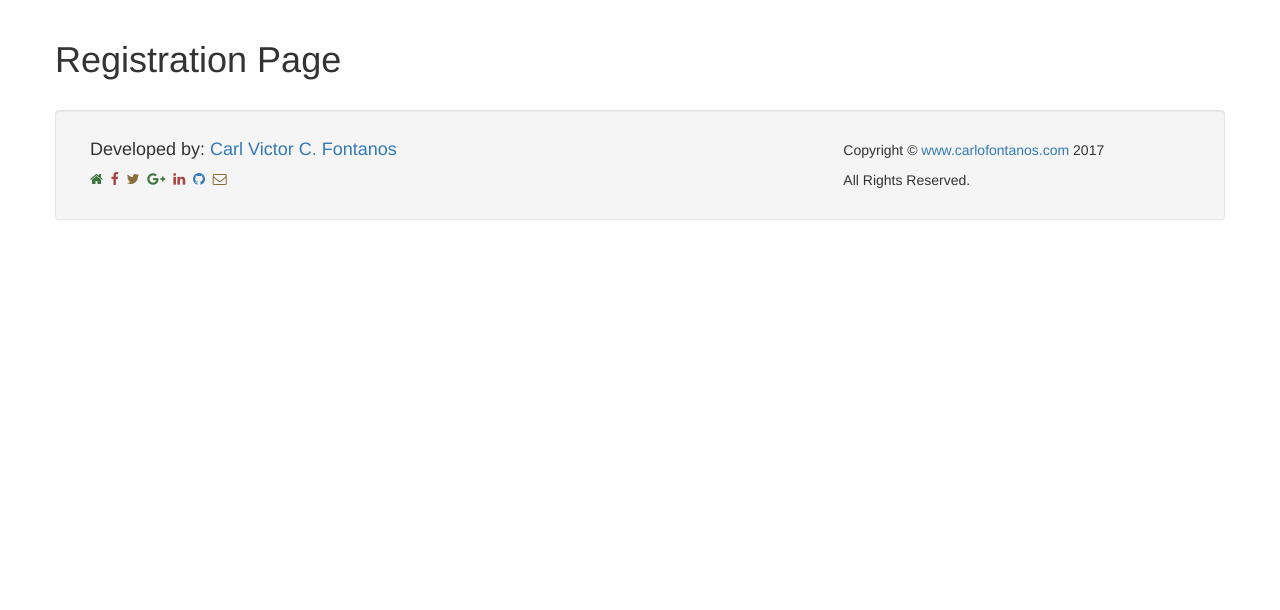
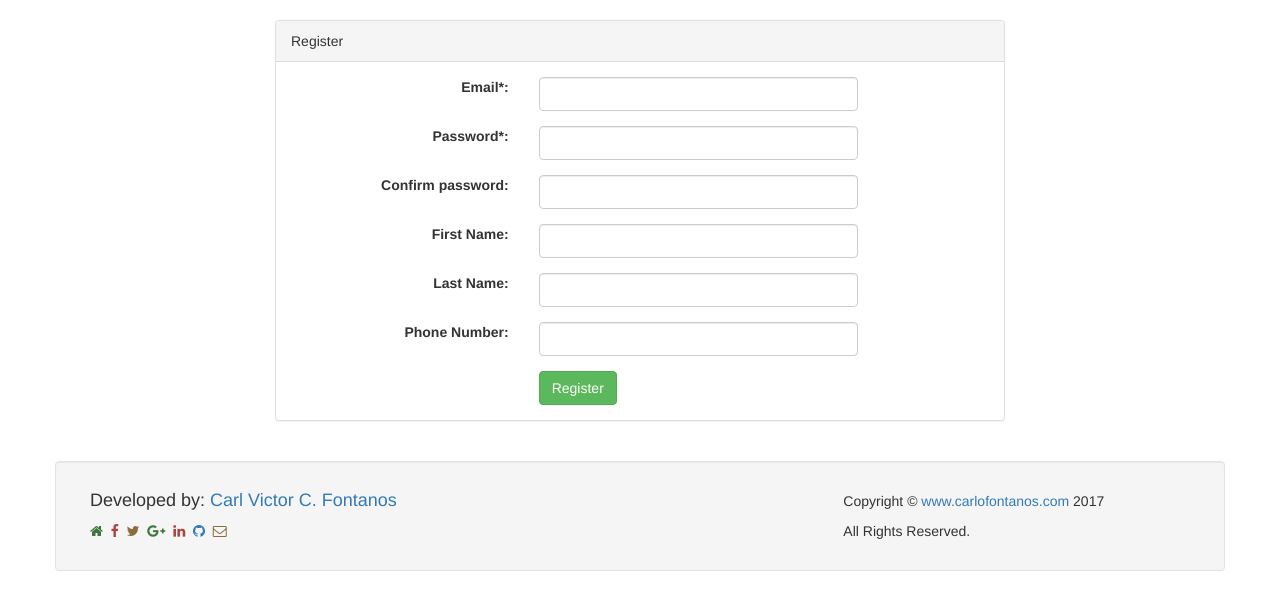
Before and after one commit to mutyaba84/python-ecommerce, a Django app: page /ecommerce/user/register/ in a window 1280 px wide. Shown: the part 52-662 px from the top of the page. Run offline with Django 3.2, Linux system fonts and the light colour scheme; some libraries are stand-ins or nearby versions.

Commit message:
Added registration template.

```diff
--- a/ecommerce/templates/ecommerce/user/register.html
+++ b/ecommerce/templates/ecommerce/user/register.html
@@ -1,5 +1,57 @@
 {% extends "ecommerce/base.html" %}
 
 {% block content %}
-	<h1>Registration Page</h1>
+	<div class="container">
+		<form action="" method="post">
+			<div class="col-md-8 col-md-offset-2">
+				<div class="panel panel-default">
+					<div class="panel-heading">Register</div>
+					<div class="panel-body">
+						{% if error_message %}
+							<p class="bg-danger p-d ml-b">{{ error_message }}</p>
+						{% endif %}
+						<div class="form-group clearfix">
+							<label class="col-md-4 control-label text-right">Email<span class="text-red">*</span>:</label>
+							<div class="col-md-6">
+								<input type="text" name="email" value="" class="form-control">
+							</div>
+						</div>
+						<div class="form-group clearfix">
+							<label class="col-md-4 control-label text-right">Password<span class="text-red">*</span>:</label>
+							<div class="col-md-6">
+								<input type="password" name="password" value="" class="form-control" />
+							</div>
+						</div>
+						<div class="form-group clearfix">
+							<label class="col-md-4 control-label text-right">Confirm password:</label>
+							<div class="col-md-6">
+								<input type="password" name="password2" value="" class="form-control" />
+							</div>
+						</div>
+						<div class="form-group clearfix">
+							<label class="col-md-4 control-label text-right">First Name:</label>
+							<div class="col-md-6">
+								<input type="first_name" name="first_name" value="" class="form-control" />
+							</div>
+						</div>
+						<div class="form-group clearfix">
+							<label class="col-md-4 control-label text-right">Last Name:</label>
+							<div class="col-md-6">
+								<input type="last_name" name="last_name" value="" class="form-control" />
+							</div>
+						</div>
+						<div class="form-group clearfix">
+							<label class="col-md-4 control-label text-right">Phone Number:</label>
+							<div class="col-md-6">
+								<input type="phone_number" name="phone_number" value="" class="form-control" />
+							</div>
+						</div>
+						<div class="col-md-6 col-md-offset-4">
+							<input type="submit" value="Register" class="btn btn-success">
+						</div>
+					</div>
+				</div>
+			</div>
+		</form>
+	</div>
 {% endblock %}
```
